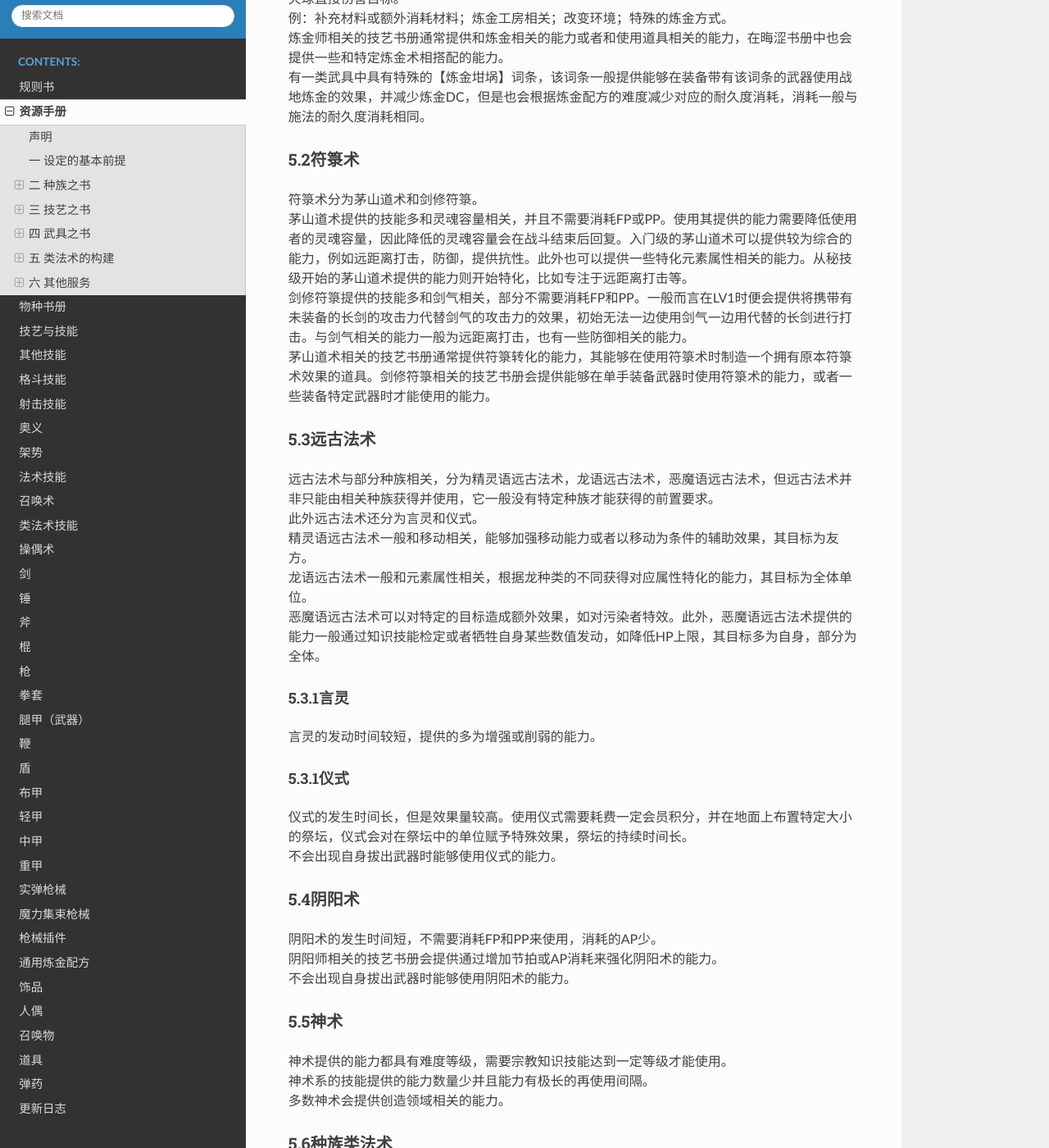
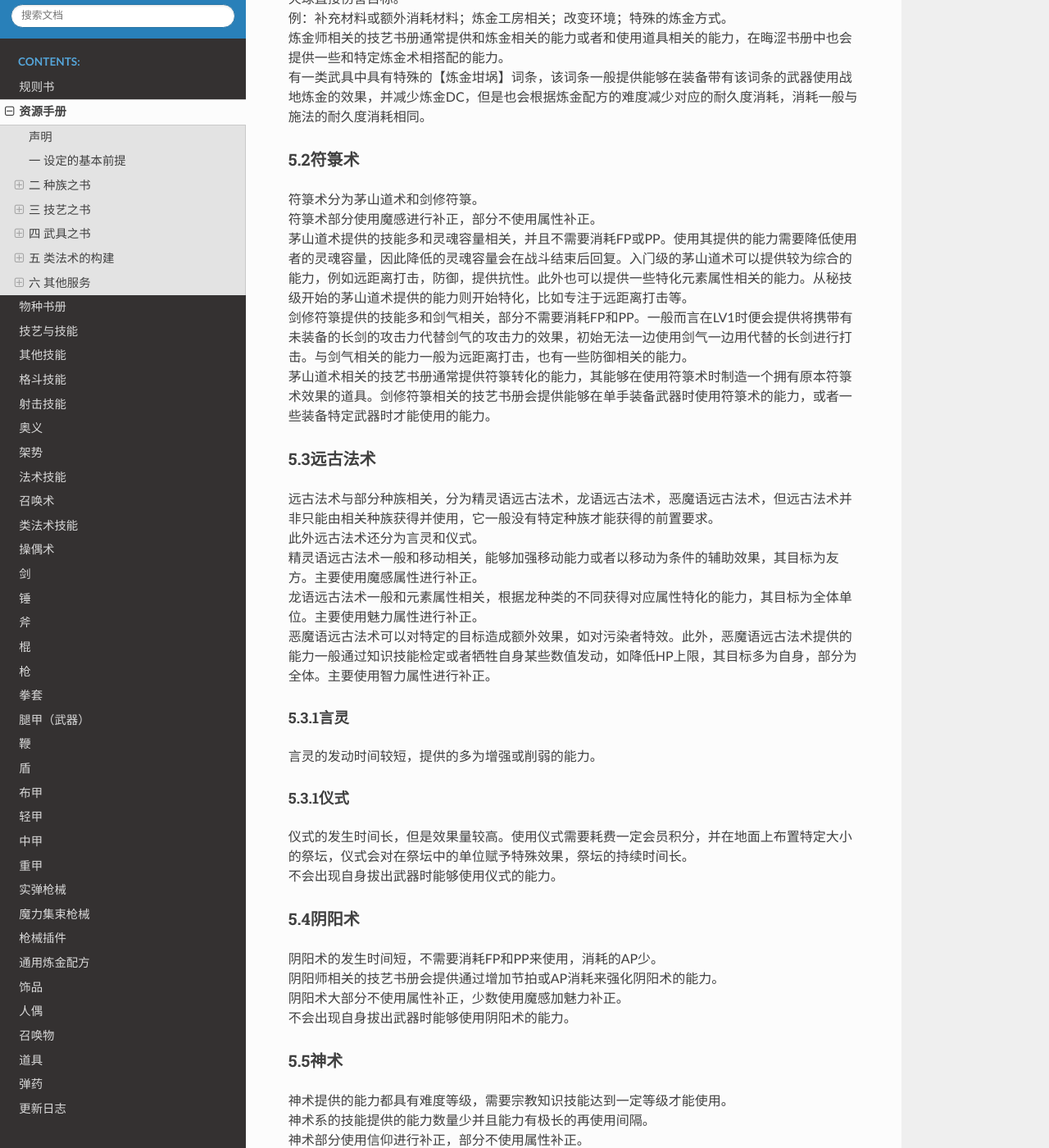
Before and after one commit to DDCQA/LOSV1Docs-, a Sphinx documentation site: the page built from source/resource.md, in a window 1280 px wide and 1400 px high, scrolled down 25375 px. Shown: the whole window at 82% size. Built offline with Sphinx 7.4.7 and the Read the Docs theme 2.0.0, drawn with Linux system fonts in a browser that asks for light colours.

Commit message:
类法术的属性补正

```diff
--- a/source/resource.md
+++ b/source/resource.md
@@ -643,29 +643,35 @@
   例：补充材料或额外消耗材料；炼金工房相关；改变环境；特殊的炼金方式。<br/>
   炼金师相关的技艺书册通常提供和炼金相关的能力或者和使用道具相关的能力，在晦涩书册中也会提供一些和特定炼金术相搭配的能力。<br/>
   有一类武具中具有特殊的【炼金坩埚】词条，该词条一般提供能够在装备带有该词条的武器使用战地炼金的效果，并减少炼金DC，但是也会根据炼金配方的难度减少对应的耐久度消耗，消耗一般与施法的耐久度消耗相同。<br/>
+
 ### 5.2符箓术
   符箓术分为茅山道术和剑修符箓。<br/>
+  符箓术部分使用魔感进行补正，部分不使用属性补正。<br/>
   茅山道术提供的技能多和灵魂容量相关，并且不需要消耗FP或PP。使用其提供的能力需要降低使用者的灵魂容量，因此降低的灵魂容量会在战斗结束后回复。入门级的茅山道术可以提供较为综合的能力，例如远距离打击，防御，提供抗性。此外也可以提供一些特化元素属性相关的能力。从秘技级开始的茅山道术提供的能力则开始特化，比如专注于远距离打击等。<br/>
   剑修符箓提供的技能多和剑气相关，部分不需要消耗FP和PP。一般而言在LV1时便会提供将携带有未装备的长剑的攻击力代替剑气的攻击力的效果，初始无法一边使用剑气一边用代替的长剑进行打击。与剑气相关的能力一般为远距离打击，也有一些防御相关的能力。<br/>
   茅山道术相关的技艺书册通常提供符箓转化的能力，其能够在使用符箓术时制造一个拥有原本符箓术效果的道具。剑修符箓相关的技艺书册会提供能够在单手装备武器时使用符箓术的能力，或者一些装备特定武器时才能使用的能力。<br/>
 ### 5.3远古法术
   远古法术与部分种族相关，分为精灵语远古法术，龙语远古法术，恶魔语远古法术，但远古法术并非只能由相关种族获得并使用，它一般没有特定种族才能获得的前置要求。<br/>
   此外远古法术还分为言灵和仪式。<br/>
-  精灵语远古法术一般和移动相关，能够加强移动能力或者以移动为条件的辅助效果，其目标为友方。<br/>
-  龙语远古法术一般和元素属性相关，根据龙种类的不同获得对应属性特化的能力，其目标为全体单位。<br/>
-  恶魔语远古法术可以对特定的目标造成额外效果，如对污染者特效。此外，恶魔语远古法术提供的能力一般通过知识技能检定或者牺牲自身某些数值发动，如降低HP上限，其目标多为自身，部分为全体。
+  精灵语远古法术一般和移动相关，能够加强移动能力或者以移动为条件的辅助效果，其目标为友方。主要使用魔感属性进行补正。<br/>
+  龙语远古法术一般和元素属性相关，根据龙种类的不同获得对应属性特化的能力，其目标为全体单位。主要使用魅力属性进行补正。<br/>
+  恶魔语远古法术可以对特定的目标造成额外效果，如对污染者特效。此外，恶魔语远古法术提供的能力一般通过知识技能检定或者牺牲自身某些数值发动，如降低HP上限，其目标多为自身，部分为全体。主要使用智力属性进行补正。
+
 #### 5.3.1言灵
   言灵的发动时间较短，提供的多为增强或削弱的能力。
 #### 5.3.1仪式
   仪式的发生时间长，但是效果量较高。使用仪式需要耗费一定会员积分，并在地面上布置特定大小的祭坛，仪式会对在祭坛中的单位赋予特殊效果，祭坛的持续时间长。<br/>
   不会出现自身拔出武器时能够使用仪式的能力。
+
 ### 5.4阴阳术
   阴阳术的发生时间短，不需要消耗FP和PP来使用，消耗的AP少。<br/>
   阴阳师相关的技艺书册会提供通过增加节拍或AP消耗来强化阴阳术的能力。<br/>
+  阴阳术大部分不使用属性补正，少数使用魔感加魅力补正。<br/>
   不会出现自身拔出武器时能够使用阴阳术的能力。<br/>
 ### 5.5神术
   神术提供的能力都具有难度等级，需要宗教知识技能达到一定等级才能使用。<br/>
   神术系的技能提供的能力数量少并且能力有极长的再使用间隔。<br/>
+  神术部分使用信仰进行补正，部分不使用属性补正。<br/>
   多数神术会提供创造领域相关的能力。
 ### 5.6种族类法术
   种族类法术除了种族要求外，必须符合其他类法术能力的特点与限制，并且在规则上属于那个类型的类法术。例：狼人类法术、恶魔语言灵。<br/>
```
Also changed, not shown: source/UpdateLog.md (+4 -0 lines).
